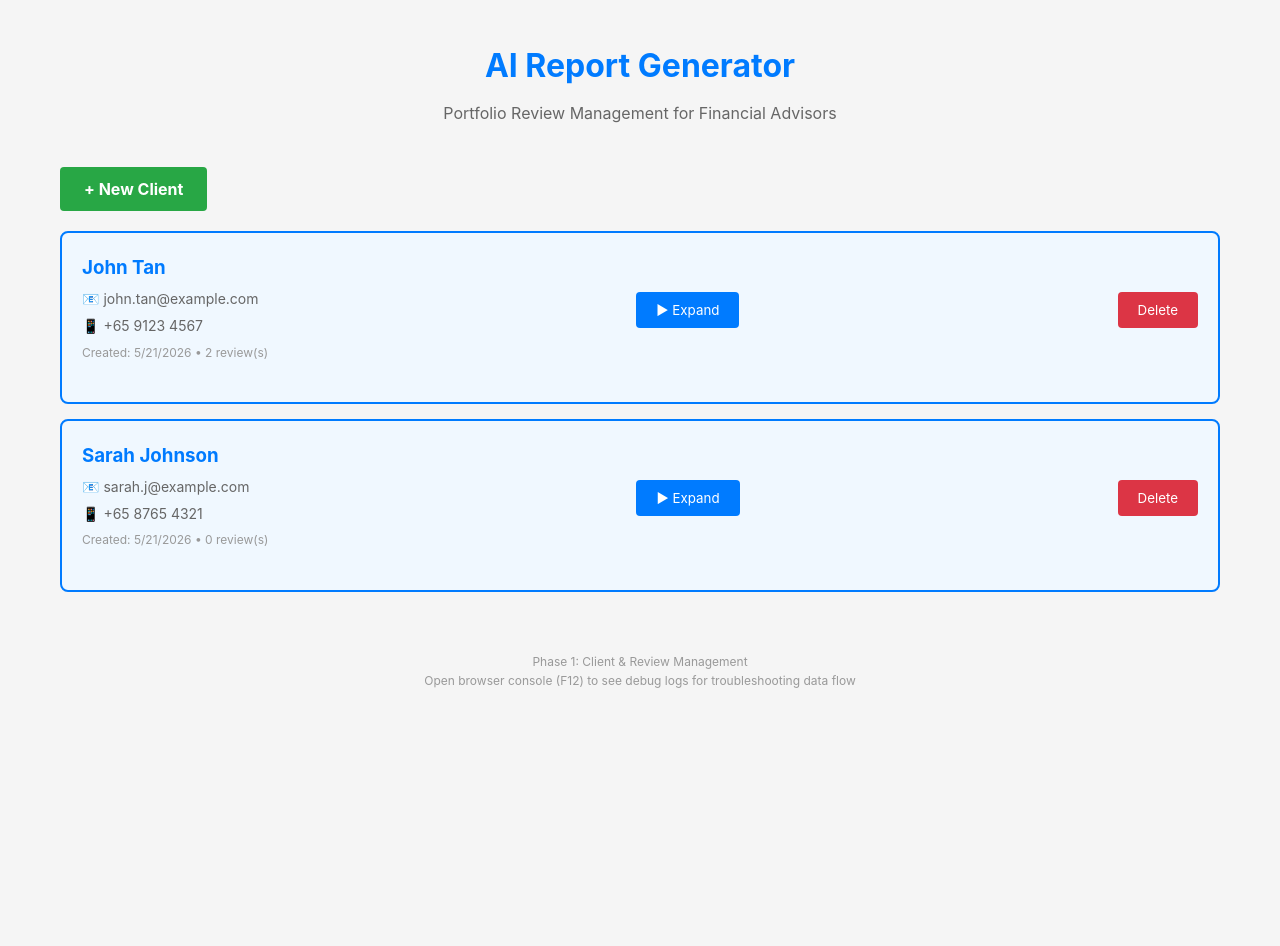
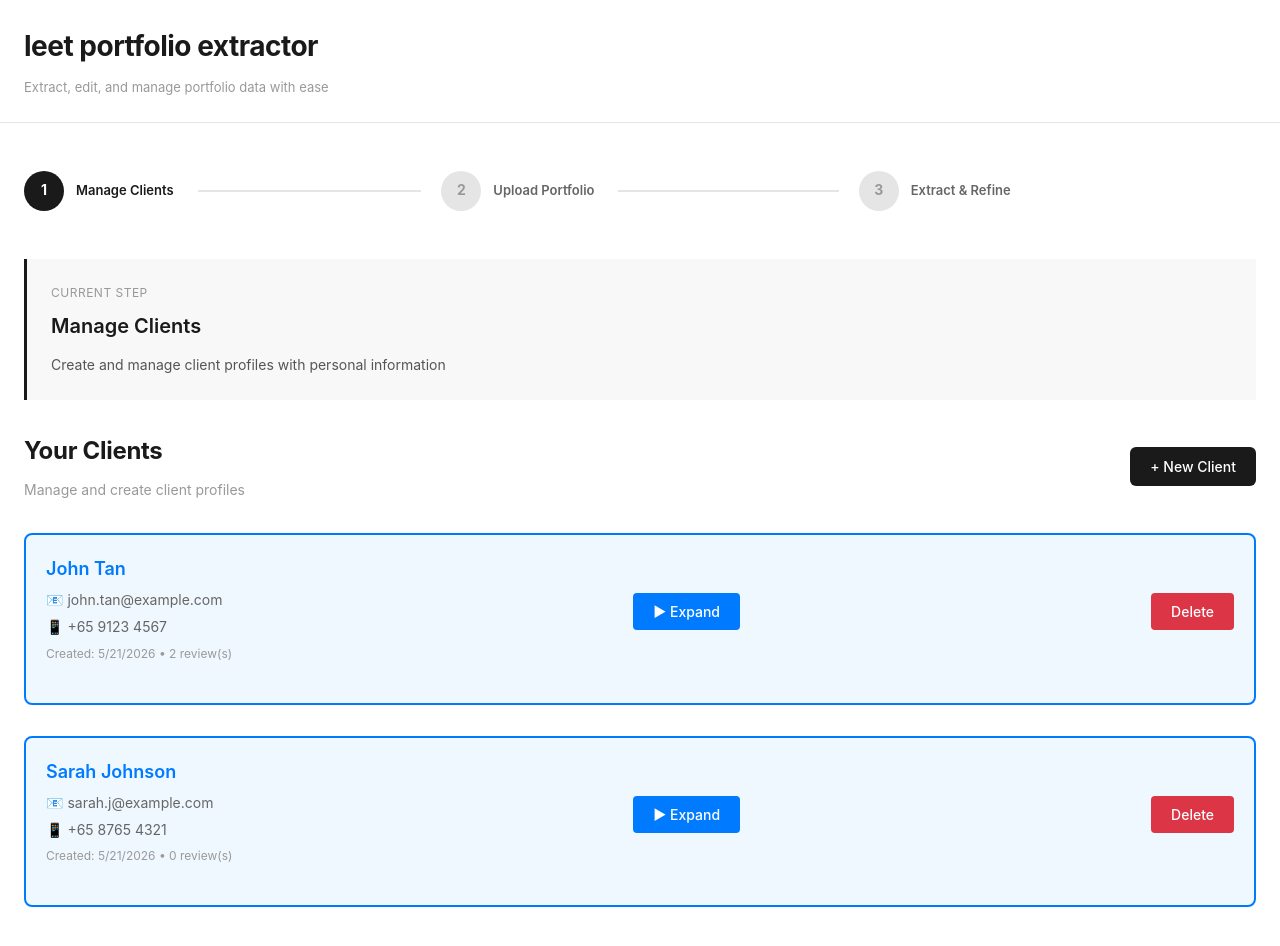
Before and after one commit to alvintanwt-code/aiReportGen, a Next.js app: page / in a window 1280 px wide. Shown: the top 946 px of the page. Before the commit the page ends 800 px from the top, so only its background shows below. Built offline with nearby package versions, Linux system fonts and the light colour scheme.

Commit message:
Design: Modern minimalist UI overhaul - step indicator, clean typography, black & gray palette

```diff
--- a/app/globals.css
+++ b/app/globals.css
@@ -9,16 +9,121 @@ body {
   font-family: -apple-system, BlinkMacSystemFont, 'Segoe UI', 'Roboto', 'Oxygen',
     'Ubuntu', 'Cantarell', 'Fira Sans', 'Droid Sans', 'Helvetica Neue',
     sans-serif;
-  background-color: #f5f5f5;
-  color: #333;
+  background-color: #ffffff;
+  color: #1a1a1a;
   line-height: 1.6;
 }
 
+/* Typography */
+h1 {
+  font-size: 32px;
+  font-weight: 700;
+  letter-spacing: -0.5px;
+  color: #1a1a1a;
+}
+
+h2 {
+  font-size: 24px;
+  font-weight: 700;
+  letter-spacing: -0.3px;
+  color: #1a1a1a;
+}
+
+h3 {
+  font-size: 18px;
+  font-weight: 600;
+  color: #1a1a1a;
+}
+
+p {
+  color: #555;
+  line-height: 1.6;
+}
+
+/* Buttons */
 button {
   font-family: inherit;
+  border: none;
+  cursor: pointer;
+  border-radius: 6px;
+  font-weight: 500;
+  transition: all 0.2s ease;
+  font-size: 14px;
 }
 
+button:hover {
+  transform: translateY(-1px);
+  box-shadow: 0 4px 12px rgba(0, 0, 0, 0.1);
+}
+
+button:active {
+  transform: translateY(0);
+}
+
+/* Primary button */
+.btn-primary {
+  background-color: #1a1a1a;
+  color: white;
+  padding: 11px 20px;
+}
+
+.btn-primary:hover {
+  background-color: #333333;
+}
+
+/* Secondary button */
+.btn-secondary {
+  background-color: #f0f0f0;
+  color: #1a1a1a;
+  padding: 11px 20px;
+  border: 1px solid #e5e5e5;
+}
+
+.btn-secondary:hover {
+  background-color: #e5e5e5;
+}
+
+/* Inputs */
 input,
-textarea {
+textarea,
+select {
   font-family: inherit;
+  padding: 11px 12px;
+  border: 1px solid #d0d0d0;
+  border-radius: 6px;
+  font-size: 14px;
+  transition: all 0.2s ease;
+  background-color: #ffffff;
+  color: #1a1a1a;
 }
+
+input:focus,
+textarea:focus,
+select:focus {
+  outline: none;
+  border-color: #1a1a1a;
+  box-shadow: 0 0 0 2px rgba(26, 26, 26, 0.1);
+}
+
+input::placeholder {
+  color: #999;
+}
+
+/* Scrollbar */
+::-webkit-scrollbar {
+  width: 8px;
+  height: 8px;
+}
+
+::-webkit-scrollbar-track {
+  background: #f5f5f5;
+}
+
+::-webkit-scrollbar-thumb {
+  background: #ccc;
+  border-radius: 4px;
+}
+
+::-webkit-scrollbar-thumb:hover {
+  background: #999;
+}
--- a/app/page.jsx
+++ b/app/page.jsx
@@ -6,8 +6,115 @@ import ReviewUploadView from '../components/ReviewUploadView';
 import { getInitialClients, getInitialReviews } from '../lib/mockData';
 import { saveClients, loadClients, saveReviews, loadReviews } from '../lib/storage';
 
-// Simple UUID generator (since we can't import uuid package easily)
+// Simple UUID generator
 const generateId = () => `${Date.now()}-${Math.random().toString(36).substr(2, 9)}`;
+
+const STEPS = [
+  {
+    id: 'clients',
+    title: 'Manage Clients',
+    description: 'Create and manage client profiles with personal information',
+  },
+  {
+    id: 'upload',
+    title: 'Upload Portfolio',
+    description: 'Create reviews and upload portfolio screenshots or CSV files',
+  },
+  {
+    id: 'extract',
+    title: 'Extract & Refine',
+    description: 'Extract holdings data and edit details before finalizing',
+  },
+];
+
+function StepIndicator({ steps, currentStep }) {
+  return (
+    <div style={{ marginBottom: '48px' }}>
+      <div style={{ display: 'flex', justifyContent: 'space-between', alignItems: 'center', gap: '20px' }}>
+        {steps.map((step, index) => {
+          const isActive = step.id === currentStep;
+          const isPast = steps.findIndex(s => s.id === currentStep) > index;
+
+          return (
+            <div key={step.id} style={{ flex: 1, display: 'flex', alignItems: 'center', gap: '12px' }}>
+              {/* Step circle */}
+              <div
+                style={{
+                  width: '40px',
+                  height: '40px',
+                  borderRadius: '50%',
+                  backgroundColor: isActive || isPast ? '#1a1a1a' : '#e5e5e5',
+                  color: isActive || isPast ? 'white' : '#999',
+                  display: 'flex',
+                  alignItems: 'center',
+                  justifyContent: 'center',
+                  fontSize: '14px',
+                  fontWeight: 'bold',
+                  flexShrink: 0,
+                  transition: 'all 0.3s ease',
+                }}
+              >
+                {isPast ? '✓' : index + 1}
+              </div>
+
+              {/* Step label */}
+              <div>
+                <div
+                  style={{
+                    fontSize: '13px',
+                    fontWeight: '600',
+                    color: isActive ? '#1a1a1a' : '#666',
+                    transition: 'color 0.3s ease',
+                  }}
+                >
+                  {step.title}
+                </div>
+              </div>
+
+              {/* Connecting line */}
+              {index < steps.length - 1 && (
+                <div
+                  style={{
+                    flex: 1,
+                    height: '2px',
+                    backgroundColor: isPast ? '#1a1a1a' : '#e5e5e5',
+                    marginLeft: '12px',
+                    transition: 'all 0.3s ease',
+                  }}
+                />
+              )}
+            </div>
+          );
+        })}
+      </div>
+    </div>
+  );
+}
+
+function SideInstruction({ currentStep, steps }) {
+  const step = steps.find(s => s.id === currentStep);
+
+  return (
+    <div
+      style={{
+        padding: '24px',
+        backgroundColor: '#f8f8f8',
+        borderLeft: '3px solid #1a1a1a',
+        marginBottom: '32px',
+      }}
+    >
+      <div style={{ fontSize: '12px', color: '#999', textTransform: 'uppercase', letterSpacing: '0.5px', marginBottom: '8px' }}>
+        Current Step
+      </div>
+      <h3 style={{ margin: '0 0 12px 0', fontSize: '20px', color: '#1a1a1a' }}>
+        {step?.title}
+      </h3>
+      <p style={{ margin: '0', fontSize: '14px', color: '#555', lineHeight: '1.6' }}>
+        {step?.description}
+      </p>
+    </div>
+  );
+}
 
 export default function Home() {
   const [clients, setClients] = useState([]);
@@ -38,7 +145,7 @@ export default function Home() {
       saveClients(clientsToUse);
     }
 
-    // Load reviews - only use saved reviews if clients are not mock
+    // Load reviews
     const isUsingMockClients = clientsToUse === getInitialClients() ||
                                (clientsToUse.length > 0 && clientsToUse[0].id === 'client-1');
 
@@ -95,11 +202,9 @@ export default function Home() {
   const handleDeleteClient = (clientId) => {
     console.log('[App] handleDeleteClient:', clientId);
 
-    // Remove client
     const updatedClients = clients.filter((c) => c.id !== clientId);
     setClients(updatedClients);
 
-    // Remove all reviews for this client
     const updatedReviews = reviews.filter((r) => r.clientId !== clientId);
     setReviews(updatedReviews);
 
@@ -121,7 +226,6 @@ export default function Home() {
     console.log('[App] Created new review:', newReview);
     setReviews([...reviews, newReview]);
 
-    // Update client's reviews array
     const updatedClients = clients.map((c) =>
       c.id === clientId
         ? { ...c, reviews: [...c.reviews, newReview.id] }
@@ -136,11 +240,9 @@ export default function Home() {
     const reviewToDelete = reviews.find((r) => r.id === reviewId);
     const clientId = reviewToDelete.clientId;
 
-    // Remove review
     const updatedReviews = reviews.filter((r) => r.id !== reviewId);
     setReviews(updatedReviews);
 
-    // Update client's reviews array
     const updatedClients = clients.map((c) =>
       c.id === clientId
         ? {
@@ -171,7 +273,6 @@ export default function Home() {
   const handleSaveHoldings = (holdingsSets) => {
     console.log('[App] handleSaveHoldings:', holdingsSets.length, 'holdings sets');
 
-    // Update the review with holdingsSets and status
     const updatedReviews = reviews.map((r) =>
       r.id === selectedReviewId
         ? {
@@ -185,7 +286,6 @@ export default function Home() {
     setReviews(updatedReviews);
     console.log('[App] Review status updated to "extracted" with', holdingsSets.length, 'portfolio(ies)');
 
-    // Navigate back
     setCurrentView('dashboard');
     setSelectedReviewId(null);
   };
@@ -198,23 +298,43 @@ export default function Home() {
     );
   }
 
+  const currentStep = currentView === 'dashboard' ? 'clients' : 'upload';
+
   return (
     <div
       style={{
-        maxWidth: '1200px',
-        margin: '0 auto',
-        padding: '40px 20px',
+        minHeight: '100vh',
+        backgroundColor: '#ffffff',
+        color: '#1a1a1a',
       }}
     >
-      <header style={{ marginBottom: '40px', textAlign: 'center' }}>
-        <h1 style={{ margin: '0 0 10px 0', color: '#007bff' }}>
-          AI Report Generator
+      {/* Header */}
+      <div
+        style={{
+          borderBottom: '1px solid #e5e5e5',
+          padding: '24px 0',
+          backgroundColor: '#ffffff',
+        }}
+      >
+        <div style={{ maxWidth: '1400px', margin: '0 auto', padding: '0 24px' }}>
+          <h1 style={{ margin: '0', fontSize: '28px', fontWeight: '700', letterSpacing: '-0.5px' }}>
+            leet portfolio extractor
           </h1>
-        <p style={{ margin: '0', color: '#666' }}>
-          Portfolio Review Management for Financial Advisors
+          <p style={{ margin: '8px 0 0 0', fontSize: '13px', color: '#999' }}>
+            Extract, edit, and manage portfolio data with ease
           </p>
-      </header>
+        </div>
+      </div>
 
+      {/* Main Content */}
+      <div style={{ maxWidth: '1400px', margin: '0 auto', padding: '48px 24px' }}>
+        {/* Step Indicator */}
+        <StepIndicator steps={STEPS} currentStep={currentStep} />
+
+        {/* Side Instruction */}
+        <SideInstruction currentStep={currentStep} steps={STEPS} />
+
+        {/* Content */}
         {currentView === 'dashboard' && (
           <main>
             <ClientList
@@ -246,13 +366,7 @@ export default function Home() {
             })()}
           </main>
         )}
-
-      <footer style={{ marginTop: '60px', textAlign: 'center', color: '#999', fontSize: '12px' }}>
-        <p>Phase 1: Client & Review Management</p>
-        <p>
-          Open browser console (F12) to see debug logs for troubleshooting data flow
-        </p>
-      </footer>
+      </div>
     </div>
   );
 }
--- a/components/ClientList.jsx
+++ b/components/ClientList.jsx
@@ -19,20 +19,27 @@ export default function ClientList({
 
   return (
     <div>
-      <div style={{ marginBottom: '20px' }}>
+      <div style={{ marginBottom: '32px', display: 'flex', justifyContent: 'space-between', alignItems: 'center' }}>
+        <div>
+          <h2 style={{ marginBottom: '8px' }}>Your Clients</h2>
+          <p style={{ fontSize: '14px', color: '#999' }}>Manage and create client profiles</p>
+        </div>
         {!showNewClientForm && (
           <button
             onClick={() => setShowNewClientForm(true)}
             style={{
-              padding: '12px 24px',
-              backgroundColor: '#28a745',
+              padding: '11px 20px',
+              backgroundColor: '#1a1a1a',
               color: 'white',
               border: 'none',
-              borderRadius: '4px',
+              borderRadius: '6px',
               cursor: 'pointer',
-              fontSize: '16px',
-              fontWeight: 'bold',
+              fontSize: '14px',
+              fontWeight: '500',
+              transition: 'all 0.2s ease',
             }}
+            onMouseEnter={(e) => e.target.style.backgroundColor = '#333'}
+            onMouseLeave={(e) => e.target.style.backgroundColor = '#1a1a1a'}
           >
             + New Client
           </button>
@@ -40,6 +47,7 @@ export default function ClientList({
       </div>
 
       {showNewClientForm && (
+        <div style={{ marginBottom: '32px' }}>
           <NewClientForm
             onAddClient={(key, name) => {
               onAddClient(key, name);
@@ -47,14 +55,25 @@ export default function ClientList({
             }}
             onCancel={() => setShowNewClientForm(false)}
           />
+        </div>
       )}
 
       {clients.length === 0 ? (
-        <p style={{ color: '#666', fontSize: '16px' }}>
+        <div
+          style={{
+            padding: '48px 32px',
+            backgroundColor: '#f8f8f8',
+            borderRadius: '8px',
+            textAlign: 'center',
+            border: '1px solid #e5e5e5',
+          }}
+        >
+          <p style={{ fontSize: '16px', color: '#999' }}>
             No clients yet. Create one to get started!
           </p>
+        </div>
       ) : (
-        <div>
+        <div style={{ display: 'grid', gap: '16px' }}>
           {clients.map((client) => (
             <ClientCard
               key={client.id}
```
Lines whose indentation alone changed are shown as unchanged.
